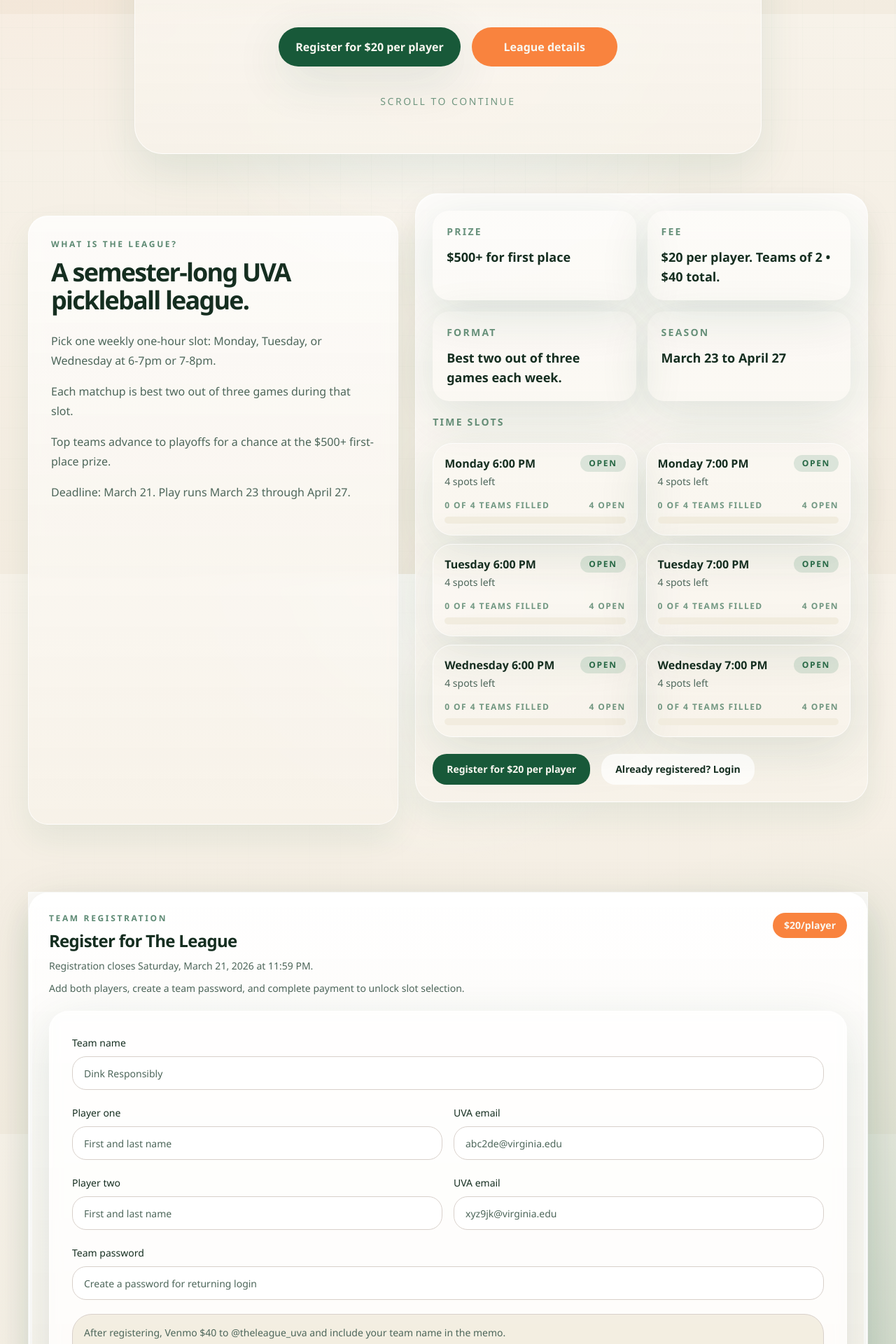
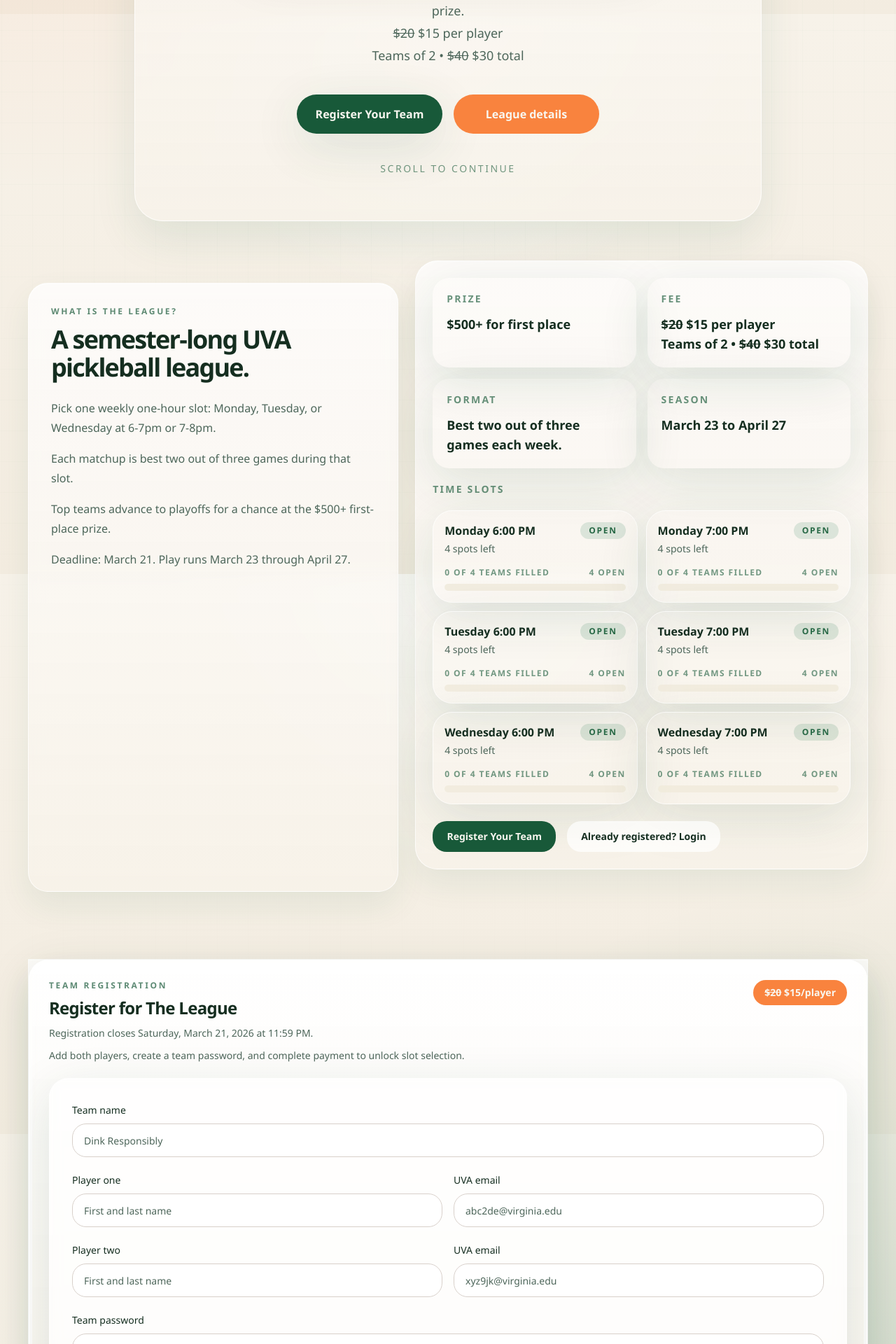
Before and after one commit to jays226/TheLeague, a Next.js app: page / in a window 1280 px wide. Shown: the part 780-2700 px from the top of the page at 70% size. Built offline with nearby package versions, Linux system fonts and the light colour scheme; no server answers; the database is empty.

Commit message:
Update pricing logic and landing page copy

```diff
--- a/app/api/register/route.ts
+++ b/app/api/register/route.ts
@@ -2,7 +2,7 @@ import { NextResponse } from "next/server";
 import { ZodError } from "zod";
 
 import { hashPassword } from "@/lib/auth";
-import { createTeam } from "@/lib/db";
+import { createTeam, listTeams } from "@/lib/db";
 import { sendWelcomeRegistrationEmail } from "@/lib/email-notifications";
 import { verifyEmails } from "@/lib/email-verification";
 import { ensureNoExistingTeam } from "@/lib/registration";
@@ -14,6 +14,9 @@ export async function POST(request: Request) {
     const rawData = await request.json();
     const data = signupSchema.parse(rawData);
     await ensureNoExistingTeam(data);
+    const teams = await listTeams();
+    const approvedTeamCount = teams.filter((team) => team.payment_status === "approved").length;
+    const amountCents = approvedTeamCount <= 12 ? 3000 : 4000;
 
     const verification = await verifyEmails([data.playerOneEmail, data.playerTwoEmail]);
 
@@ -35,6 +38,7 @@ export async function POST(request: Request) {
       playerTwoEmail: data.playerTwoEmail.toLowerCase(),
       passwordHash: hashPassword(data.password),
       verificationStatus: JSON.stringify(verification.results),
+      amountCents,
       accessToken: createAccessToken()
     });
 
--- a/app/app/page.tsx
+++ b/app/app/page.tsx
@@ -95,6 +95,9 @@ export default async function AppPage({
   const slots = (await listSlots()) as SlotRecord[];
   const stats = await getReservationStats();
   const groupedSlots = groupSlotsByDay(slots, activeReservation);
+  const perPlayerAmount = formatCurrency(team.amount_cents / 2);
+  const totalAmountWhole = `$${Math.round(team.amount_cents / 100)}`;
+  const perPlayerAmountWhole = `$${Math.round(team.amount_cents / 200)}`;
 
   return (
     <main className="min-h-screen bg-[linear-gradient(180deg,#f8f3eb_0%,#eef3ee_100%)] px-5 py-8 sm:px-8">
@@ -163,7 +166,7 @@ export default async function AppPage({
               <p className="mt-2 text-xl font-semibold text-foreground">
                 {team.payment_status === "approved"
                   ? "Your team payment has been approved and your account is ready for scheduling."
-                  : "Pay $40 total, or $20 per player, as soon as you enter the portal."}
+                  : `Pay ${totalAmountWhole} total, or ${perPlayerAmountWhole} per player, as soon as you enter the portal.`}
               </p>
               <p className="mt-2 text-sm text-muted-foreground">
                 {team.payment_status === "approved"
@@ -303,7 +306,7 @@ export default async function AppPage({
                   <p className="mt-2 text-2xl font-semibold text-foreground">
                     {formatCurrency(team.amount_cents)}
                   </p>
-                  <p className="mt-1 text-sm text-muted-foreground">$20 per player</p>
+                  <p className="mt-1 text-sm text-muted-foreground">{perPlayerAmount} per player</p>
                   <p className="mt-2 text-sm text-muted-foreground">
                     {team.payment_status === "approved"
                       ? "Venmo payment approved"
--- a/app/page.tsx
+++ b/app/page.tsx
@@ -4,24 +4,28 @@ import Link from "next/link";
 import { RegistrationCountdown } from "@/components/registration-countdown";
 import { SignupForm } from "@/components/signup-form";
 import { Card } from "@/components/ui/card";
-import { listSlots, type SlotRecord } from "@/lib/db";
+import { listSlots, listTeams, type SlotRecord } from "@/lib/db";
 
 export const dynamic = "force-dynamic";
 
 export default async function HomePage() {
   let slots: SlotRecord[] = [];
+  let approvedTeamCount = 0;
 
   try {
     slots = await listSlots();
+    const teams = await listTeams();
+    approvedTeamCount = teams.filter((team) => team.payment_status === "approved").length;
   } catch {
     // Leave the public marketing page available even if the database is temporarily unavailable.
     slots = [];
+    approvedTeamCount = 0;
   }
 
   const totalCapacity = slots.reduce((sum, slot) => sum + Number(slot.capacity), 0);
-  const totalFilled = slots.reduce((sum, slot) => sum + Number(slot.reserved_count), 0);
   const heroCapacity = totalCapacity || 24;
-  const heroFillPercent = Math.min((totalFilled / heroCapacity) * 100, 100);
+  const heroFillPercent = Math.min((approvedTeamCount / heroCapacity) * 100, 100);
+  const earlyPricingActive = approvedTeamCount < 12;
 
   return (
     <main className="relative overflow-hidden">
@@ -61,11 +65,16 @@ export default async function HomePage() {
             </header>
 
             <div className="flex flex-1 items-center justify-center py-10">
-              <div className="landing-hero-card w-full max-w-4xl text-center">
+              <div className="landing-hero-card relative w-full max-w-4xl text-center">
+                {earlyPricingActive ? (
+                  <div className="absolute left-1/2 top-20 z-10 w-[min(92%,24rem)] -translate-x-1/2 rounded-full border border-[rgba(245,132,79,0.28)] bg-[rgba(245,132,79,0.96)] px-4 py-2 text-center text-xs font-semibold uppercase tracking-[0.14em] text-white shadow-soft sm:top-24 sm:w-auto sm:px-5">
+                    Early pricing for the first 12 teams
+                  </div>
+                ) : null}
                 <p className="text-sm font-semibold uppercase tracking-[0.26em] text-primary/70">
                   The League
                 </p>
-                <h1 className="mt-6 text-6xl font-semibold tracking-[-0.07em] text-foreground sm:text-7xl lg:text-[6.5rem]">
+                <h1 className="mt-12 text-6xl font-semibold tracking-[-0.07em] text-foreground sm:mt-14 sm:text-7xl lg:text-[6.5rem]">
                   The League
                 </h1>
                 <RegistrationCountdown />
@@ -80,7 +89,7 @@ export default async function HomePage() {
                       </p>
                     </div>
                     <p className="text-2xl font-semibold tracking-[-0.04em] text-foreground">
-                      {totalFilled}/{heroCapacity}
+                      {approvedTeamCount}/{heroCapacity}
                     </p>
                   </div>
                   <div className="mt-4 h-3.5 overflow-hidden rounded-full bg-white/80 ring-1 ring-[rgba(32,116,74,0.08)]">
@@ -94,22 +103,33 @@ export default async function HomePage() {
                       {heroFillPercent.toFixed(0)}% full
                     </p>
                     <p className="text-muted-foreground">
-                      {heroCapacity - totalFilled > 0
-                        ? `${heroCapacity - totalFilled} spots still open`
+                      {heroCapacity - approvedTeamCount > 0
+                        ? `${heroCapacity - approvedTeamCount} spots still open`
                         : "The league is currently full"}
                     </p>
                   </div>
                 </div>
                 <p className="mx-auto mt-6 max-w-2xl text-lg leading-8 text-muted-foreground">
-                  A UVA pickleball league with weekly matches, standings, and playoffs.
-                  <span className="block text-center">$20 per player • 2 players per team • $40 total</span>
+                  A UVA pickleball league with weekly matches, standings, playoffs, and a cash prize.
+                  {earlyPricingActive ? (
+                    <>
+                      <span className="block text-center">
+                        <span className="line-through">$20</span> $15 per player
+                      </span>
+                      <span className="block text-center">
+                        Teams of 2 • <span className="line-through">$40</span> $30 total
+                      </span>
+                    </>
+                  ) : (
+                    <span className="block text-center">$20 per player • 2 players per team • $40 total</span>
+                  )}
                 </p>
                 <div className="mt-10 flex flex-col items-center justify-center gap-4 sm:flex-row">
                   <Link
                     className="inline-flex min-w-52 items-center justify-center rounded-2xl bg-primary px-6 py-4 text-base font-semibold text-primary-foreground shadow-soft transition hover:bg-[hsl(151_58%_18%)]"
                     href="#register"
                   >
-                    Register for $20 per player
+                    {earlyPricingActive ? "Register Your Team" : "Register Your Team"}
                   </Link>
                   <Link
                     className="inline-flex min-w-52 items-center justify-center rounded-2xl bg-accent px-6 py-4 text-base font-semibold text-accent-foreground transition hover:opacity-90"
@@ -152,19 +172,42 @@ export default async function HomePage() {
 
               <div className="parallax-panel parallax-panel-hero">
                 <div className="grid gap-4 sm:grid-cols-2">
-                  {[
-                    ["Prize", "$500+ for first place"],
-                    ["Fee", "$20 per player. Teams of 2 • $40 total."],
-                    ["Format", "Best two out of three games each week."],
-                    ["Season", "March 23 to April 27"]
-                  ].map(([title, body]) => (
-                    <div className="rounded-3xl bg-white/82 p-5 shadow-soft" key={title}>
-                      <p className="text-sm font-semibold uppercase tracking-[0.16em] text-primary/65">
-                        {title}
+                  <div className="rounded-3xl bg-white/82 p-5 shadow-soft">
+                    <p className="text-sm font-semibold uppercase tracking-[0.16em] text-primary/65">
+                      Prize
+                    </p>
+                    <p className="mt-3 text-lg font-semibold text-foreground">$500+ for first place</p>
+                  </div>
+                  <div className="rounded-3xl bg-white/82 p-5 shadow-soft">
+                    <p className="text-sm font-semibold uppercase tracking-[0.16em] text-primary/65">
+                      Fee
+                    </p>
+                    {earlyPricingActive ? (
+                      <p className="mt-3 text-lg font-semibold text-foreground">
+                        <span className="line-through">$20</span> $15 per player
+                        <br />
+                        Teams of 2 • <span className="line-through">$40</span> $30 total
                       </p>
-                      <p className="mt-3 text-lg font-semibold text-foreground">{body}</p>
-                    </div>
-                  ))}
+                    ) : (
+                      <p className="mt-3 text-lg font-semibold text-foreground">
+                        $20 per player • 2 players per team • $40 total
+                      </p>
+                    )}
+                  </div>
+                  <div className="rounded-3xl bg-white/82 p-5 shadow-soft">
+                    <p className="text-sm font-semibold uppercase tracking-[0.16em] text-primary/65">
+                      Format
+                    </p>
+                    <p className="mt-3 text-lg font-semibold text-foreground">
+                      Best two out of three games each week.
+                    </p>
+                  </div>
+                  <div className="rounded-3xl bg-white/82 p-5 shadow-soft">
+                    <p className="text-sm font-semibold uppercase tracking-[0.16em] text-primary/65">
+                      Season
+                    </p>
+                    <p className="mt-3 text-lg font-semibold text-foreground">March 23 to April 27</p>
+                  </div>
                 </div>
                 <div className="mt-5">
                   <p className="text-sm font-semibold uppercase tracking-[0.16em] text-primary/65">
@@ -242,7 +285,7 @@ export default async function HomePage() {
                     className="inline-flex min-w-44 items-center justify-center rounded-xl bg-primary px-5 py-3 text-sm font-semibold text-primary-foreground transition hover:bg-[hsl(151_58%_18%)]"
                     href="#register"
                   >
-                    Register for $20 per player
+                    {earlyPricingActive ? "Register Your Team" : "Register Your Team"}
                   </Link>
                   <Link
                     className="inline-flex min-w-44 items-center justify-center rounded-xl bg-white/70 px-5 py-3 text-sm font-semibold text-foreground transition hover:bg-white/90"
@@ -278,10 +321,16 @@ export default async function HomePage() {
                         </p>
                       </div>
                       <div className="rounded-full bg-accent px-4 py-2 text-sm font-semibold text-accent-foreground">
-                        $20/player
+                        {earlyPricingActive ? (
+                          <>
+                            <span className="line-through">$20</span> $15/player
+                          </>
+                        ) : (
+                          "$20/player"
+                        )}
                       </div>
                     </div>
-                    <SignupForm />
+                    <SignupForm earlyPricingActive={earlyPricingActive} />
                   </div>
                 </Card>
               </div>
--- a/components/signup-form.tsx
+++ b/components/signup-form.tsx
@@ -15,7 +15,11 @@ const initialState = {
   password: ""
 };
 
-export function SignupForm() {
+export function SignupForm({
+  earlyPricingActive = false
+}: {
+  earlyPricingActive?: boolean;
+}) {
   const [form, setForm] = useState(initialState);
   const [error, setError] = useState<string | null>(null);
   const [fieldErrors, setFieldErrors] = useState<Partial<Record<keyof typeof initialState, string>>>(
@@ -171,7 +175,17 @@ export function SignupForm() {
         </div>
 
         <div className="rounded-2xl border border-border bg-secondary/80 p-4 text-sm text-muted-foreground">
-          <p>After registering, Venmo $40 to @theleague_uva and include your team name in the memo.</p>
+          <p>
+            After registering, Venmo{" "}
+            {earlyPricingActive ? (
+              <>
+                <span className="line-through">$40</span> $30
+              </>
+            ) : (
+              "$40"
+            )}{" "}
+            to @theleague_uva and include your team name in the memo.
+          </p>
           <p className="mt-2">Your registration is confirmed once payment is received.</p>
         </div>
 
--- a/lib/db.ts
+++ b/lib/db.ts
@@ -112,6 +112,7 @@ export type CreateTeamInput = {
   playerTwoEmail: string;
   passwordHash: string;
   verificationStatus: string;
+  amountCents?: number;
   accessToken: string;
 };
 
@@ -238,7 +239,7 @@ export async function createTeam(input: CreateTeamInput) {
         access_token,
         created_at
       ) VALUES (
-        $1, $2, $3, $4, $5, $6, $7, $8::jsonb, 'pending', 4000, $9, now()
+        $1, $2, $3, $4, $5, $6, $7, $8::jsonb, 'pending', $9, $10, now()
       )
       RETURNING *
     `,
@@ -251,6 +252,7 @@ export async function createTeam(input: CreateTeamInput) {
       input.playerTwoEmail,
       input.passwordHash,
       input.verificationStatus,
+      input.amountCents ?? 4000,
       input.accessToken
     ]
   );
```
Also changed, not shown: lib/email-notifications.ts (+5 -2 lines).
